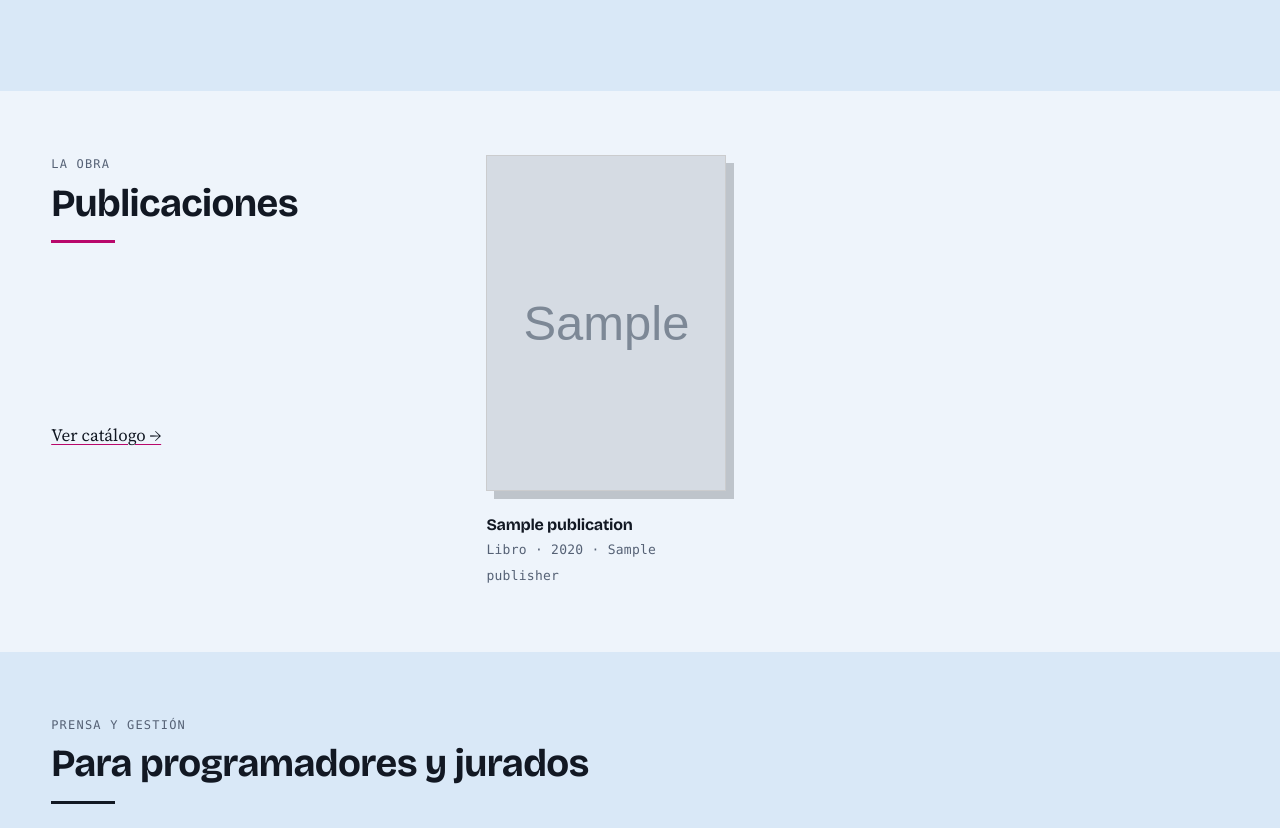
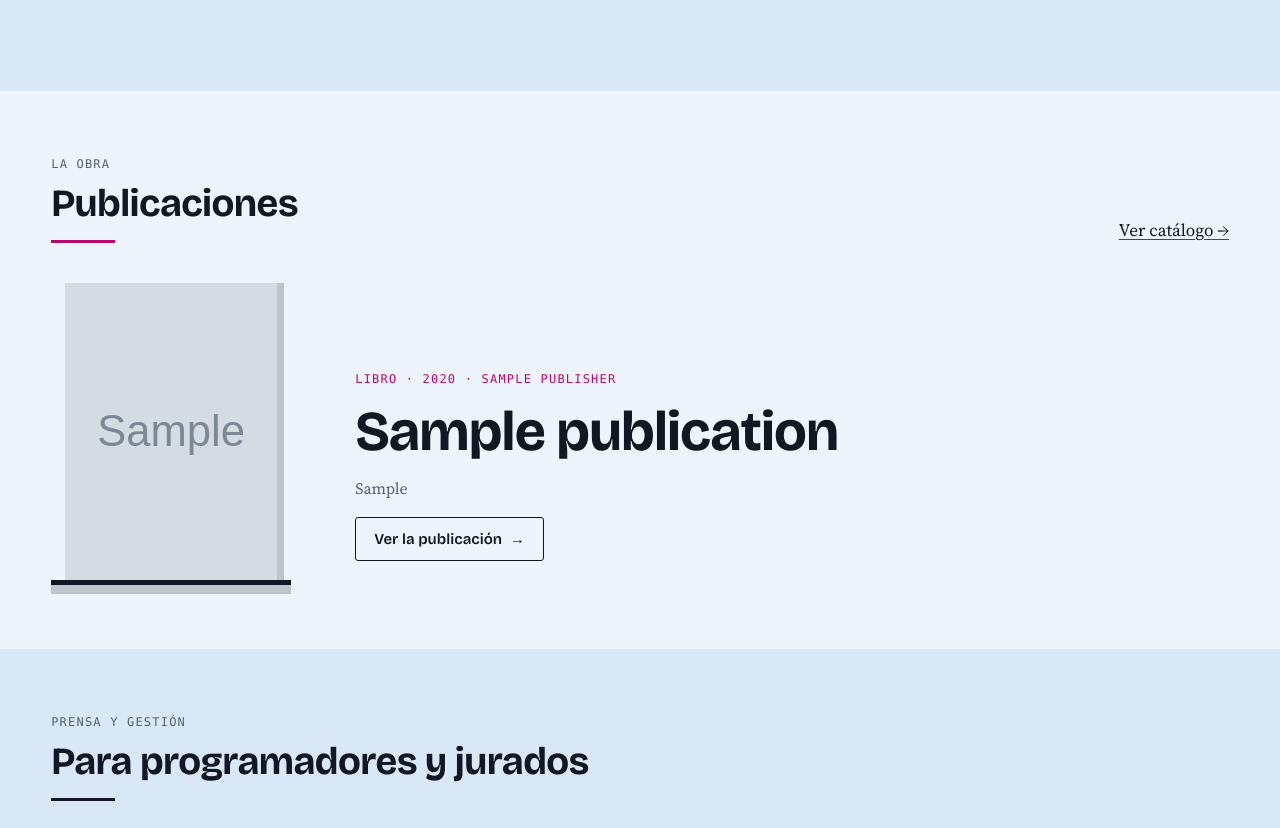
Before and after one commit to FabianMalferMix/revista-rdv, a Django app: page / in a window 1280 px wide. Shown: the part 1836-2664 px from the top of the page. Run offline with Django 5.2, Linux system fonts and the light colour scheme; tables that the repository leaves empty hold one stand-in row (values such as "Sample post"); grey boxes marked "Sample" are stand-in pictures; parts of the project's set-up code (start-up, migrations or seed data) failed here and were passed over.

Commit message:
estante-publicaciones: las publicaciones de la portada en un estante (D24)
La opción 3 del tablero «El catálogo en portada», con las recomendaciones que aceptó el dueño:
- Una publicación de frente y hasta cinco de lomo, de pie sobre la tabla; al lado, la ficha
  de la de frente: tipo, año y editorial, título, sinopsis y «Ver la publicación →». El
  título de la sección va arriba con «Ver catálogo →» a la derecha. 518 px a 951.
- Va de frente la marcada «Featured» y, si no hay, la primera según «Position» (ESTANTE = 6).
- Lomos según el tipo (libro, plaquette, fanzine) y, por lugar, en azul, magenta, amarillo y
  blanco con filete. El amarillo de los lomos lo aprobó el dueño aunque D5 lo reservaba al
  trazo del dossier; la tinta como fondo sigue siendo solo del pie.
- Sin JavaScript el lomo lleva a la ficha; static/js/estante.js lo vuelve un botón («Sacar al
  frente») que trae ese libro adelante y deja el foco en su título.
- Pruebas: tests/test_estante.py; ajustes en test_css_sistema, test_portada, test_titular y
  test_indices. D24 en docs/deferidos-y-decisiones.md (y D5 al día); guía de pruebas.

Co-Authored-By: Claude Opus 5.5 (1M context) <noreply@anthropic.com>

```diff
--- a/backend/apps/content/views.py
+++ b/backend/apps/content/views.py
@@ -66,6 +66,10 @@ def _paginate(request, queryset, per_page=12):
 # Las demás vienen en la página, escondidas, y el relevo las trae de a una.
 A_LA_VISTA = 5
 A_LA_VISTA_TELEFONO = 3
+
+# El estante de la portada (D24): una publicación de frente y hasta cinco de lomo. Al frente
+# va la marcada «Featured» en el panel y, si no hay, la primera según su orden («Position»).
+ESTANTE = 6
 
 
 # La tirada de la portada (D19): como mucho cinco registros. Las buenas prácticas de
@@ -153,9 +157,12 @@ def home(request):
     # su marcado; sus retratos se piden cuando les toca. Se materializa para contarlas.
     _members = list(Contributor.members())
     integrantes = len(_members)
-    # Con su editorial: la tarjeta la nombra, y sin esto era una consulta por publicación.
+    # Las destacadas primero: la primera del estante es la que va de frente. Con su editorial:
+    # la ficha la nombra, y sin esto era una consulta por publicación.
     publicaciones = list(
-        Publication.objects.filter(published=True).select_related("cover", "publisher")[:4]
+        Publication.objects.filter(published=True)
+        .select_related("cover", "publisher")
+        .order_by("-featured", "position", "-year", "title")[:ESTANTE]
     )
     proximo = Event.upcoming().first()
     # La cejilla del titular: el lema, el lugar, el año y cuántas son. El Instagram lo
--- a/backend/static/css/site.css
+++ b/backend/static/css/site.css
@@ -1144,19 +1144,59 @@ video{border:1px solid var(--border); border-radius:4px; background:#000}
     column-gap:clamp(32px, 5vw, 96px); align-items:start}
   .home-obra-columnas:has(> :nth-child(2)) > .home-obra-columna + .home-obra-columna{margin-top:0}
 }
-/* Las publicaciones: el título a la izquierda y las cubiertas a la derecha, una columna por
-   cubierta y 240 px como mucho. En una rejilla de cuatro, tres cubiertas dejaban un hueco,
-   y a todo el carril cada una medía 315 px de ancho. La cabeza ocupa 4/12: en 3/12,
-   «Publicaciones» se partía a 951 px. */
-@media (min-width:900px){
-  .home-publicaciones .band-in{display:grid; grid-template-columns:minmax(0,4fr) minmax(0,8fr);
-    column-gap:clamp(32px, 5vw, 96px); align-items:start}
-  .home-publicaciones .seccion-cabeza{grid-column:1; grid-row:1}
-  .home-publicaciones .home-mas{grid-column:1; grid-row:2; margin:0}
-  .home-publicaciones .pub-grid{grid-column:2; grid-row:1 / span 2; grid-template-columns:none;
-    grid-auto-flow:column; grid-auto-columns:minmax(0,240px)}
-  /* Un paso menos que en el catálogo: a 951 px «Correspondencias» se partía por la mitad. */
-  .home-publicaciones .pub-title{font-size:var(--t1)}
+/* ── El estante de la portada (D24) ──
+   Como en una librería: una publicación de frente y las demás de lomo, de pie sobre la tabla
+   y en las tintas del sitio; al lado, la ficha de la de frente. El título de la sección va
+   arriba, a todo el ancho, con «Ver catálogo →» a la derecha. Sin el guion, el lomo es un
+   enlace a la ficha; con static/js/estante.js, un botón que saca ese libro al frente. */
+.estante-cabeza{display:flex; justify-content:space-between; align-items:flex-end; gap:var(--s3); margin-bottom:var(--s4)}
+.estante-cabeza .seccion-cabeza, .estante-cabeza .home-mas{margin:0}
+.estante{display:grid; grid-template-columns:auto minmax(0, 1fr); gap:var(--s5); align-items:end}
+/* La tabla: un filete de tinta y, debajo, el canto del estante. */
+.estante-tabla{list-style:none; margin:0; padding:0 14px; display:flex; align-items:flex-end; gap:5px;
+  border-bottom:5px solid var(--ink); box-shadow:0 9px 0 var(--line)}
+.ejemplar-frente{display:none; width:212px; box-shadow:7px 0 0 var(--line)}
+.ejemplar-tapa{display:block; width:100%; height:auto; aspect-ratio:5 / 7; object-fit:cover}
+.es-frente .ejemplar-frente{display:block}
+.es-frente .ejemplar-lomo{display:none}
+/* El lomo: el título de abajo hacia arriba, como en los libros de aquí, y el año arriba. El
+   alto y el grueso dependen del tipo de publicación. */
+.ejemplar-lomo{display:flex; justify-content:space-between; align-items:center; gap:10px; writing-mode:vertical-rl;
+  rotate:180deg; width:46px; height:282px; padding:12px 0; border:0; text-decoration:none; cursor:pointer; font:inherit;
+  transition:translate var(--dur-base) var(--ease)}
+.ejemplar--libro .ejemplar-lomo{width:54px; height:300px}
+.ejemplar--plaquette .ejemplar-lomo{width:30px; height:246px}
+.ejemplar--fanzine .ejemplar-lomo{width:38px; height:268px}
+.ejemplar-lomo:hover, .ejemplar-lomo:focus-visible{translate:0 -16px}
+.ejemplar-lomo:focus-visible{outline:2px solid var(--accent); outline-offset:3px}
+.ejemplar-lomo-titulo{flex:1 1 auto; min-width:0; min-height:0; overflow:hidden; text-overflow:ellipsis; white-space:nowrap;
+  font-family:var(--display); font-weight:700; font-size:var(--t0); letter-spacing:var(--tr-meta)}
+.ejemplar-lomo-anio{font-family:var(--mono); font-size:var(--t-2)}
+/* Las tintas de los lomos, por su lugar en la tabla. El amarillo del cartel entra aquí como
+   lomo, un objeto angosto (lo aprobó el dueño con el tablero, D24); como plano, no (D5). */
+.estante-tabla > li:nth-child(4n+1) .ejemplar-lomo{background:var(--caratula); color:var(--surface)}
+.estante-tabla > li:nth-child(4n+2) .ejemplar-lomo{background:var(--accent); color:var(--surface)}
+.estante-tabla > li:nth-child(4n+3) .ejemplar-lomo{background:var(--riso-amarillo); color:var(--ink)}
+/* El cuarto, blanco con filete: la tinta como fondo es solo del pie (D6). */
+.estante-tabla > li:nth-child(4n+4) .ejemplar-lomo{background:var(--surface); color:var(--ink); box-shadow:inset 0 0 0 1px var(--line)}
+.estante-ficha{display:flex; flex-direction:column; gap:var(--s2); align-items:flex-start; padding-bottom:var(--s3)}
+.estante-ficha[hidden]{display:none}
+.estante-dato{margin:0}
+.estante-titulo{margin:0; font-family:var(--display); font-weight:800; font-size:var(--t6); line-height:1;
+  letter-spacing:var(--tr-titulo)}
+.estante-sinopsis{margin:0; font-size:var(--t1); color:var(--muted); max-width:36ch;
+  display:-webkit-box; -webkit-line-clamp:4; -webkit-box-orient:vertical; overflow:hidden}
+.estante-ficha .btn{gap:8px}
+@media (max-width:719px){
+  .estante-cabeza{flex-direction:column; align-items:flex-start}
+  .estante{grid-template-columns:minmax(0, 1fr)}
+  /* Con seis no caben de una: la tabla se desliza de lado, con aire arriba para el lomo que asoma. */
+  .estante-tabla{overflow-x:auto; padding-top:var(--s2)}
+  .ejemplar-frente{flex:none; width:160px}
+  .ejemplar-lomo{height:212px}
+  .ejemplar--libro .ejemplar-lomo{height:226px}
+  .ejemplar--plaquette .ejemplar-lomo{height:186px}
+  .ejemplar--fanzine .ejemplar-lomo{height:202px}
 }
 /* Tres versos, uno por línea: se lee el poema sin abrirlo. */
 .fila-versos span{display:block}
--- a/backend/templates/content/home.html
+++ b/backend/templates/content/home.html
@@ -7,6 +7,7 @@
   {# Las flechas y la hoja de contactos de la tirada: solo hacen falta con dos registros o más. #}
   {% if registros|length > 1 %}<script src="{% static 'js/registros.js' %}" defer></script>{% endif %}
   {% if relevo_integrantes %}<script src="{% static 'js/integrantes.js' %}" defer></script>{% endif %}
+  {% if publications|length > 1 %}<script src="{% static 'js/estante.js' %}" defer></script>{% endif %}
 {% endblock %}
 
 {% block content %}
@@ -166,15 +167,42 @@
   {% endif %}
 
   {% if publications %}
-    <section class="home-block band home-publicaciones">
+    {% comment %}
+       El estante (D24, la opción 3 del tablero «El catálogo en portada»): como en una
+       librería, una publicación de frente y las demás de lomo, de pie sobre la tabla, y al
+       lado la ficha de la de frente. Va de frente la primera (la vista pone primero las
+       marcadas «Featured»). Sin JavaScript cada lomo lleva a su ficha; con
+       static/js/estante.js, el lomo saca ese libro al frente.
+    {% endcomment %}
+    <section class="home-block band home-publicaciones" data-estante>
       <div class="band-in">
-        {% include "content/partials/_cabeza_de_seccion.html" with cejilla="La obra" titulo="Publicaciones" territorio="obra" only %}
-        <ul class="pub-grid">
-          {% for pub in publications %}
-            {% include "showcase/partials/_publication_card.html" %}
-          {% endfor %}
-        </ul>
-        <p class="home-mas"><a href="{% url 'showcase:publication_index' %}">Ver catálogo →</a></p>
+        <div class="estante-cabeza">
+          {% include "content/partials/_cabeza_de_seccion.html" with cejilla="La obra" titulo="Publicaciones" territorio="obra" only %}
+          <p class="home-mas"><a href="{% url 'showcase:publication_index' %}">Ver catálogo →</a></p>
+        </div>
+        <div class="estante">
+          <ul class="estante-tabla">
+            {% for pub in publications %}
+              <li class="ejemplar ejemplar--{{ pub.kind }}{% if forloop.first %} es-frente{% endif %}">
+                {% comment %} La tapa repite el enlace de la ficha de al lado: fuera del tabulador. {% endcomment %}
+                <a class="ejemplar-frente" href="{{ pub.get_absolute_url }}" tabindex="-1" aria-hidden="true">
+                  {% if pub.cover %}{% responsive_img pub.cover css_class="ejemplar-tapa" sizes="(max-width: 719px) 160px, 212px" decorativa=True %}{% else %}<span class="pub-cover-fallback ejemplar-tapa"><span>{{ pub.title }}</span></span>{% endif %}
+                </a>
+                <a class="ejemplar-lomo" href="{{ pub.get_absolute_url }}"><span class="ejemplar-lomo-titulo">{{ pub.title }}</span>{% if pub.year %} <span class="ejemplar-lomo-anio">{{ pub.year }}</span>{% endif %}</a>
+              </li>
+            {% endfor %}
+          </ul>
+          <div class="estante-fichas">
+            {% for pub in publications %}
+              <div class="estante-ficha"{% if not forloop.first %} hidden{% endif %}>
+                <p class="rotulo rotulo--acento estante-dato">{{ pub.get_kind_display }}{% if pub.year %} · {{ pub.year }}{% endif %}{% if pub.publisher %} · {{ pub.publisher.name }}{% endif %}</p>
+                <h3 class="estante-titulo" tabindex="-1">{{ pub.title }}</h3>
+                {% if pub.synopsis %}<p class="estante-sinopsis">{{ pub.synopsis }}</p>{% endif %}
+                <a class="btn" href="{{ pub.get_absolute_url }}">Ver la publicación <span aria-hidden="true">→</span></a>
+              </div>
+            {% endfor %}
+          </div>
+        </div>
       </div>
     </section>
   {% endif %}
```
Also changed, not shown: backend/static/js/estante.js (added, +46 -0 lines), backend/tests/test_css_sistema.py (+12 -13 lines), backend/tests/test_estante.py (added, +143 -0 lines), backend/tests/test_indices.py (+2 -1 lines), backend/tests/test_portada.py (+1 -1 lines), backend/tests/test_titular.py (+1 -1 lines), docs/deferidos-y-decisiones.md (+2 -1 lines), docs/guia-pruebas-manuales.md (+8 -1 lines).
